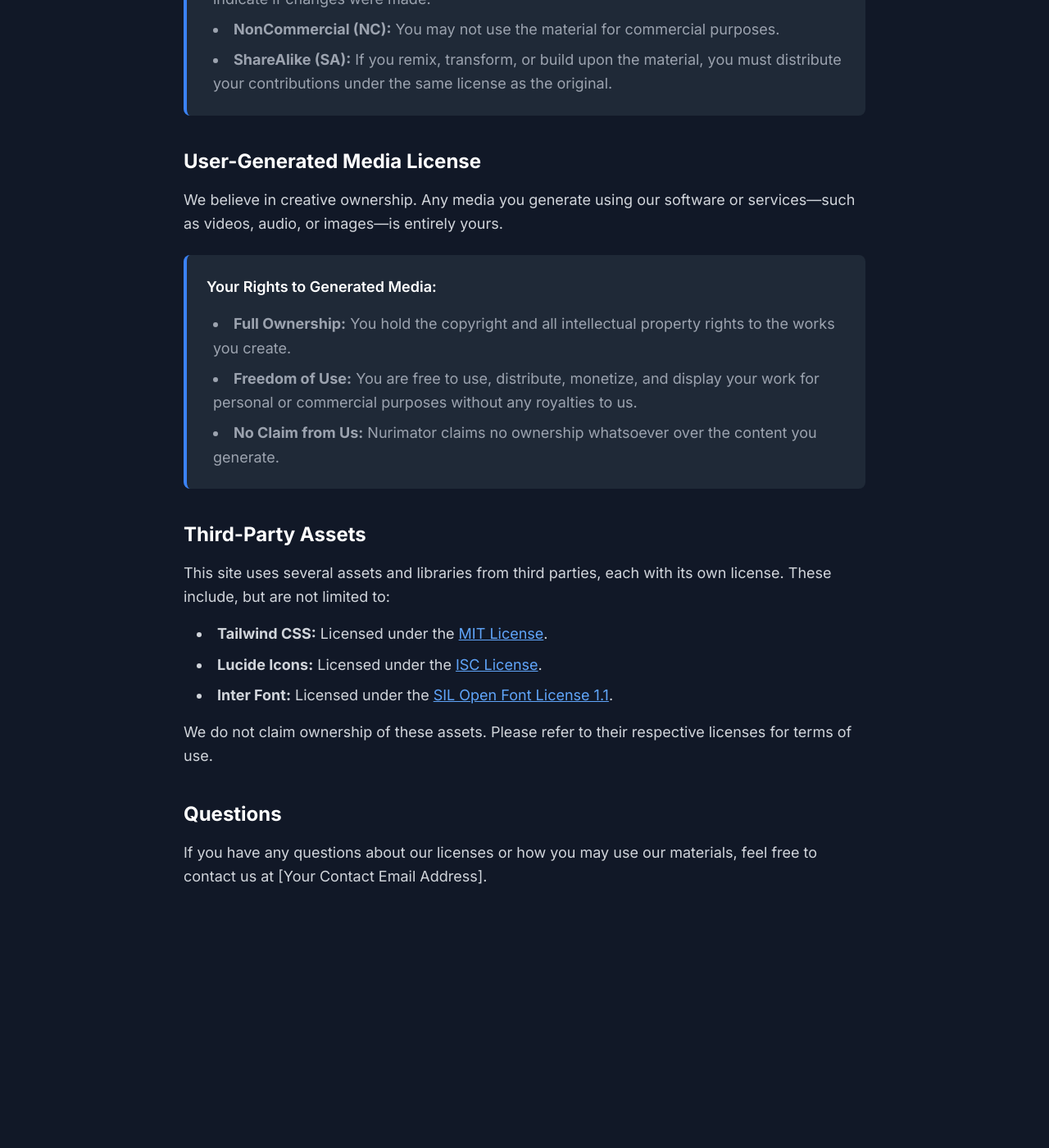
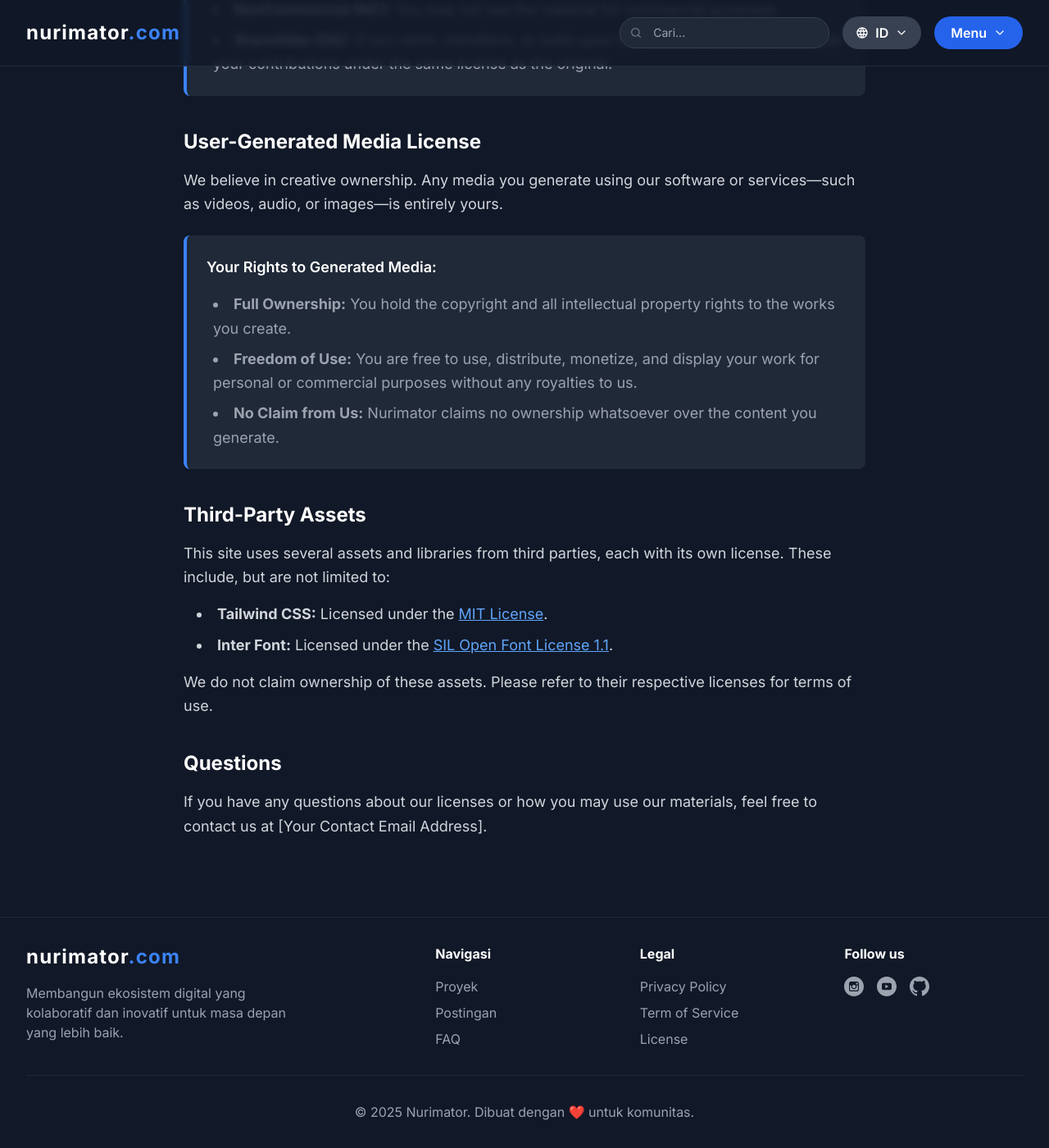
Before and after one commit to nurimator/n.dayverse.id, a Jekyll site: the page built from license.html, in a window 1280 px wide and 1400 px high, scrolled down 998 px. Shown: the whole window at 82% size. Built offline with Jekyll 4.4.1, drawn with Linux system fonts in a browser that asks for light colours; nearby versions of some CDN libraries; before the commit the page ends 2177 px from its top, so only the background shows below that; some of the changed text lies outside the part shown.

Commit message:
perbaiki base post dasar, header, footer dan lucide

```diff
--- a/disclaimer.html
+++ b/disclaimer.html
@@ -1,3 +1,7 @@
+---
+layout: null
+---
+
 <!DOCTYPE html>
 <html lang="en" class="scroll-smooth">
 <head>
--- a/id/proyek.html
+++ b/id/proyek.html
@@ -40,8 +40,7 @@
 </head>
 <body class="bg-gray-900 text-gray-300">
 
-    <!-- Header Placeholder -->
-    <div id="header-container"></div>
+    {% include header.html %}
 
     <!-- ===== Main Content: Halaman Proyek ===== -->
     <main class="bg-gray-800/50">
@@ -61,8 +60,7 @@
     </main>
 
     <!-- ===== Footer Section (Akan dimuat oleh main.js) ===== -->
-    <!-- Footer Placeholder -->
-    <div id="footer-container"></div>
+    {% include footer.html %}
 
     <!-- Skrip utama untuk memuat komponen dan fungsionalitas -->
     <script src="main.js" defer></script>
--- a/id/testheader.html
+++ b/id/testheader.html
@@ -14,16 +14,14 @@
 </head>
 <body class="bg-gray-900 text-gray-300">
 
-    <!-- Header Placeholder -->
-    <div id="header-container"></div>
+    {% include header.html %}
 
     <main>
         <!-- Your unique content for the posts page -->
         <h1>Ini adalah halaman postingan di dalam folder.</h1>
     </main>
 
-    <!-- Footer Placeholder -->
-    <div id="footer-container"></div>
+    {% include footer.html %}
 
     <!-- FIXED: The script path is now absolute -->
     <script src="/main.js" defer></script>
--- a/license.html
+++ b/license.html
@@ -12,9 +16,6 @@
     <link rel="preconnect" href="https://fonts.googleapis.com">
     <link rel="preconnect" href="https://fonts.gstatic.com" crossorigin>
     <link href="https://fonts.googleapis.com/css2?family=Inter:wght@400;500;600;700;800&display=swap" rel="stylesheet">
-
-    <!-- Lucide Icons -->
-    <script src="https://unpkg.com/lucide@latest"></script>
 
     <!-- Custom Styles -->
     <style>
@@ -41,8 +42,7 @@
 </head>
 <body class="antialiased">
 
-    <!-- Header Placeholder -->
-    <div id="header-container"></div>
+    {% include header.html %}
 
     <!-- Main Content -->
     <main class="py-16 sm:py-24">
@@ -102,7 +102,6 @@
                     <p>This site uses several assets and libraries from third parties, each with its own license. These include, but are not limited to:</p>
                     <ul class="list-disc list-inside space-y-2 pl-4 mt-4">
                         <li><strong>Tailwind CSS:</strong> Licensed under the <a href="https://github.com/tailwindlabs/tailwindcss/blob/master/LICENSE" target="_blank" rel="noopener noreferrer">MIT License</a>.</li>
-                        <li><strong>Lucide Icons:</strong> Licensed under the <a href="https://github.com/lucide-icons/lucide/blob/main/LICENSE" target="_blank" rel="noopener noreferrer">ISC License</a>.</li>
                         <li><strong>Inter Font:</strong> Licensed under the <a href="https://github.com/rsms/inter/blob/master/LICENSE.txt" target="_blank" rel="noopener noreferrer">SIL Open Font License 1.1</a>.</li>
                     </ul>
                     <p class="mt-4">We do not claim ownership of these assets. Please refer to their respective licenses for terms of use.</p>
@@ -117,8 +116,7 @@
         </div>
     </main>
 
-    <!-- Footer Placeholder -->
-    <div id="footer-container"></div>
+    {% include footer.html %}
 
     <script src="main.js" defer></script>
 </body>
--- a/term-of-service.html
+++ b/term-of-service.html
@@ -1,3 +1,6 @@
+---
+layout: null
+---
 <!DOCTYPE html>
 <html lang="en" class="scroll-smooth">
 <head>
```
Also changed, not shown: other parts of license.html (+4 -0 lines), privacy-policy.html (+6 -4 lines).
